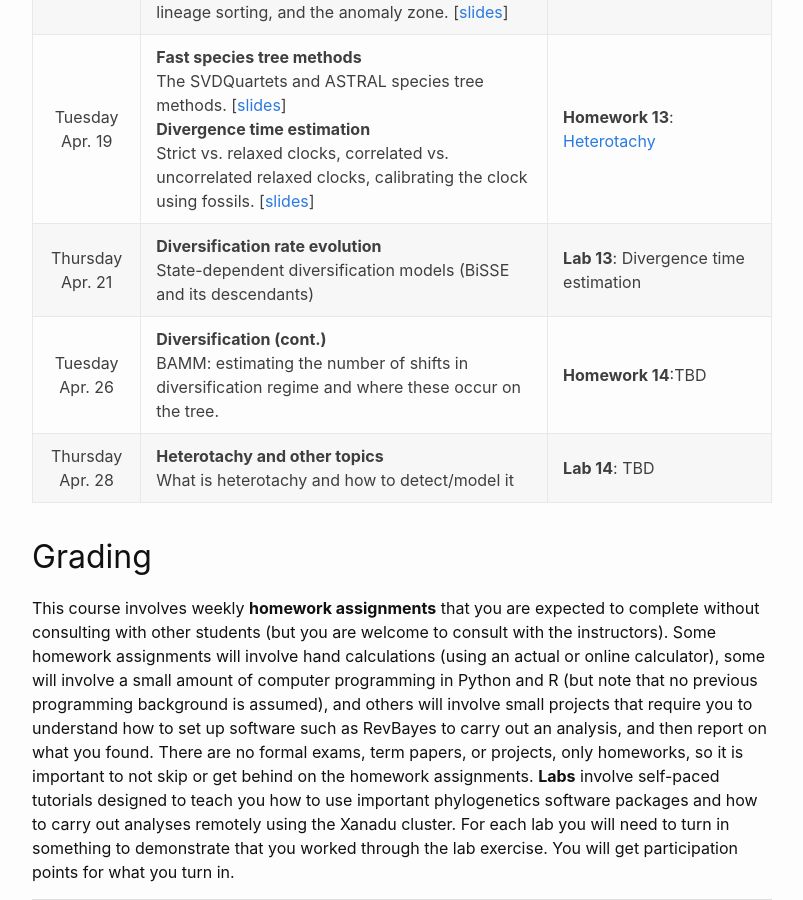
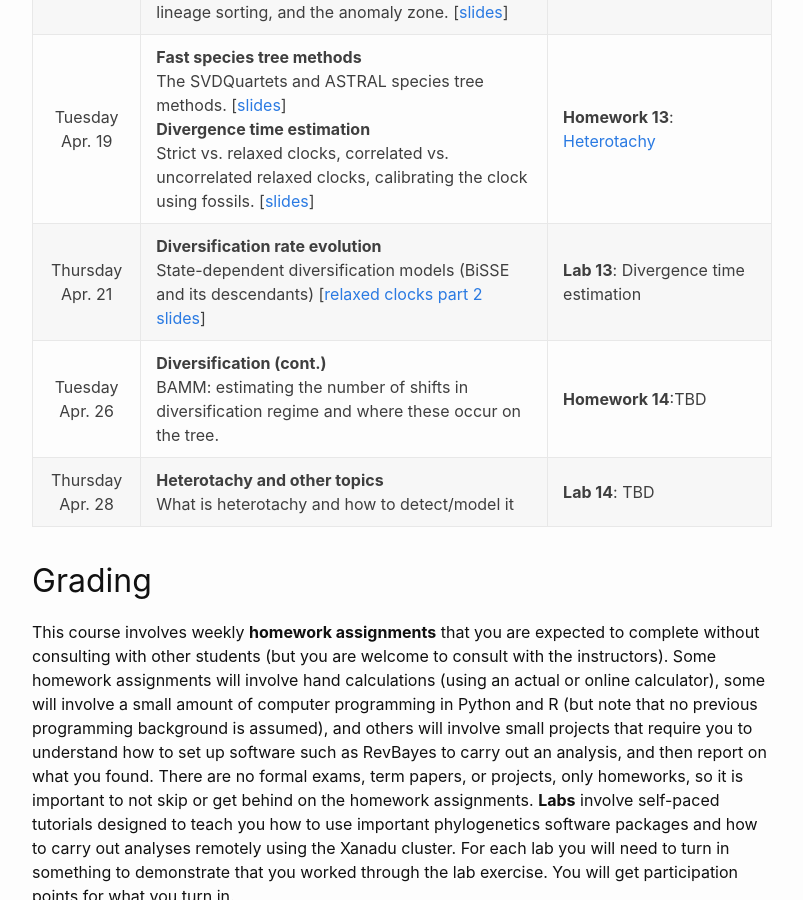
Before and after one commit to plewis/plewis.github.io, a Jekyll site: the page built from phylogenetics/phylogenetics2022.md, in a window 1280 px wide and 900 px high, scrolled down 4429 px. Shown: the whole window, without its empty margins (238-1041 px from the left). Built offline with Jekyll 4.4.1, drawn with Linux system fonts in a browser that asks for light colours; emoji names are drawn with the system emoji font.

Commit message:
updated lecture slides link

```diff
--- a/phylogenetics/phylogenetics2022.md
+++ b/phylogenetics/phylogenetics2022.md
@@ -43,8 +43,8 @@ Tuesday Apr. 5          | **Evolutionary Correlation: Continuous Traits**<br/> I
 Thursday Apr. 7         | **PGLS (cont.)**<br/> Estimating ancestral states in PGLS. Ornstein-Uhlenbeck model vs. Brownian motion. \[[slides](https://hydrodictyon.eeb.uconn.edu/people/plewis/courses/phylogenetics/lectures/2022/PGLS2.pdf)\] \[[OU applet](/applets/ou/)\] | **Lab 11**: [BayesTraits](/bayes-traits/)
 Tuesday Apr. 12         | **Phylogenetic signal in continuous traits**<br/> Measuring the amount of phylogenetic information in continuous traits (Pagel’s lambda, Blomberg’s K). \[[slides](https://hydrodictyon.eeb.uconn.edu/people/plewis/courses/phylogenetics/lectures/2022/traitsignal.pdf)\] \[[Pagel transformation applet](/applets/pagel/)\] <br/>**[Introduction to the coalescent**<br/>Introduction to coalescent theory \[[slides](https://hydrodictyon.eeb.uconn.edu/people/plewis/courses/phylogenetics/lectures/2022/coalescent1.pdf)\] | **Homework 12**: [Brownian motion model](/hw12/)
 Thursday Apr. 14        | **Multispecies coalescent and species tree estimation**<br/>The multispecies coalescent used to estimate species trees given possibly conflicting gene trees due to deep coalescence, incomplete lineage sorting, and the anomaly zone. \[[slides](https://hydrodictyon.eeb.uconn.edu/people/plewis/courses/phylogenetics/lectures/2022/MSCoalescent.pdf)\] | **Lab 12**: [Continuous trait analyses in R](/ape/)
-<a name="today"/>Tuesday Apr. 19 |  **Fast species tree methods**<br/> The SVDQuartets and ASTRAL species tree methods. \[[slides](https://hydrodictyon.eeb.uconn.edu/people/plewis/courses/phylogenetics/lectures/2022/Astral-SVDQuartets.pdf)\]<br/> **Divergence time estimation**<br/> Strict vs. relaxed clocks, correlated vs. uncorrelated relaxed clocks, calibrating the clock using fossils. \[[slides](https://hydrodictyon.eeb.uconn.edu/people/plewis/courses/phylogenetics/lectures/2022/RelaxedClocks.pdf)\] | **Homework 13**: [Heterotachy](/hw13/)
-Thursday Apr. 21        | **Diversification rate evolution**<br/> State-dependent diversification models (BiSSE and its descendants) | **Lab 13**: Divergence time estimation
+Tuesday Apr. 19 |  **Fast species tree methods**<br/> The SVDQuartets and ASTRAL species tree methods. \[[slides](https://hydrodictyon.eeb.uconn.edu/people/plewis/courses/phylogenetics/lectures/2022/Astral-SVDQuartets.pdf)\]<br/> **Divergence time estimation**<br/> Strict vs. relaxed clocks, correlated vs. uncorrelated relaxed clocks, calibrating the clock using fossils. \[[slides](https://hydrodictyon.eeb.uconn.edu/people/plewis/courses/phylogenetics/lectures/2022/RelaxedClocks1.pdf)\] | **Homework 13**: [Heterotachy](/hw13/)
+<a name="today"/>Thursday Apr. 21        | **Diversification rate evolution**<br/> State-dependent diversification models (BiSSE and its descendants) \[[relaxed clocks part 2 slides](https://hydrodictyon.eeb.uconn.edu/people/plewis/courses/phylogenetics/lectures/2022/RelaxedClocks2.pdf)\] | **Lab 13**: Divergence time estimation
 Tuesday Apr. 26         | **Diversification (cont.)**<br/> BAMM: estimating the number of shifts in diversification regime and where these occur on the tree. | **Homework 14**:TBD
 Thursday Apr. 28        | **Heterotachy and other topics**<br/> What is heterotachy and how to detect/model it | **Lab 14**: TBD
 
```
